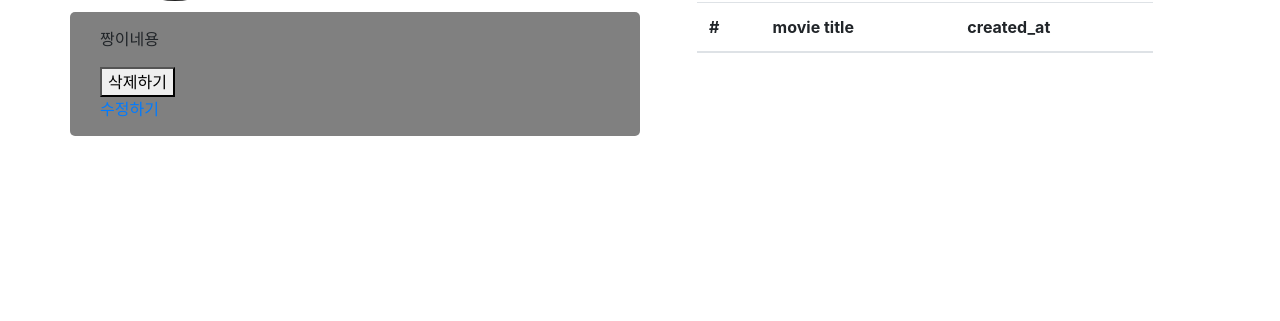
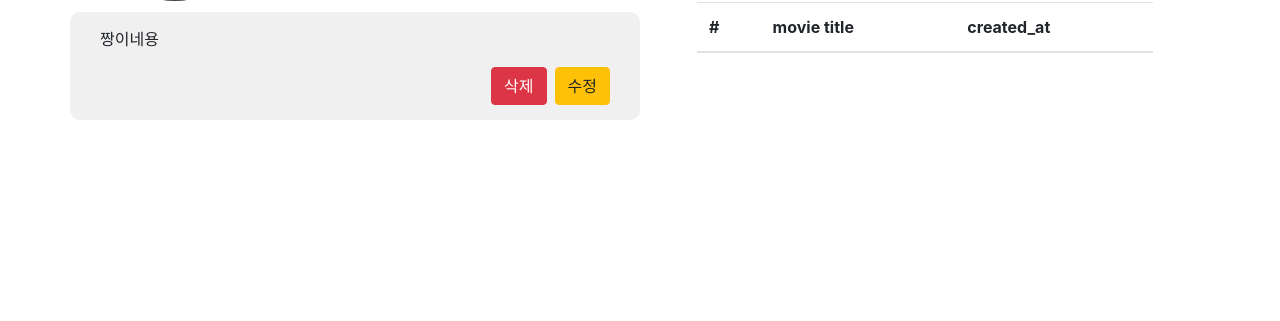
Before and after one commit to Jiyoon-park/finalProject, a Django app: page /1/review_detail/ in a window 1280 px wide. Shown: the part 479-800 px from the top of the page. Run offline with Django 3.2, Linux system fonts and the light colour scheme; a user stored in the database is signed in; data comes from the database, SQL or seed files in the repository; both versions use the stored data as it was after the commit; lists and menus that the app fills with data are empty; some libraries are stand-ins or nearby versions.

Commit message:
0614 | ADD fontawesome, axios CDN & review_detail update, delete, like buttons

```diff
--- a/movies/static/movies/review_detail.css
+++ b/movies/static/movies/review_detail.css
@@ -27,7 +27,7 @@ header {
 .user .user-img {
 width: 150px;
 height: 150px;
-border: 3px solid #222;
+border: 3px solid #444;
 border-radius: 100%;
 background-color: white;
 }
@@ -35,9 +35,9 @@ background-color: white;
 .review {
 width: 100%;
 height: 50%;
-background-color: grey;
+background-color: rgb(240, 240, 240);
 margin-top: 8%;
-border-radius: 5px;
+border-radius: 10px;
 padding: 15px 30px;
 }
 
@@ -45,3 +45,8 @@ padding: 15px 30px;
     margin-top: 3%;
     padding: 0 5%;
 }
+
+.UD-buttons {
+    display: flex;
+    justify-content: flex-end;
+}
--- a/movies/templates/movies/review_detail.html
+++ b/movies/templates/movies/review_detail.html
@@ -44,21 +44,25 @@
           {% with review_like_users=review.like_users.all %}
           <form action="{% url 'movies:like' review.pk %}">
               {% if request.user in review_like_users %}
+                <i class="fas fa-heart fa-lg like-button" style="color:crimson; cursor: pointer;"></i>
                 <button>좋아요 취소</button>
               {% else %}
+                <i class="fas fa-heart fa-lg like-button" style="color:grey; cursor: pointer;"></i>
                 <button>좋아요</button>
               {% endif %}
           </form>
           <p>{{ review_like_users|length }} 명이 좋아합니다. </p>
           {% endwith %}
           {% endif %}
+          <div class="UD-buttons">
           {% if request.user == review.user %}
               <form action="{% url 'movies:review_delete' review.pk %}" method='POST'>
                   {% csrf_token %}
-                  <button>삭제하기</button>
+                  <button class="btn btn-danger mr-2">삭제</button>
               </form>
-              <a href="{% url 'movies:review_update' review.pk %}">수정하기</a>
+              <a href="{% url 'movies:review_update' review.pk %}" class="btn btn-warning">수정</a>
           {% endif %}
+        </div>
         </div>
         <div class="other-reviews col-6">
           <h2>작가의 다른 리뷰</h2>
--- a/templates/base.html
+++ b/templates/base.html
@@ -5,6 +5,10 @@
 <head>
     <meta charset="UTF-8">
     <meta name="viewport" content="width=device-width, initial-scale=1.0">
+    <!-- axios cdn -->
+    <script src="https://unpkg.com/axios/dist/axios.min.js"></script>
+    <!-- fontawesome cdn -->
+    <script src="https://kit.fontawesome.com/e62e9efd87.js" crossorigin="anonymous"></script>
     <title>{% block title %}{% endblock %}</title>
     {% bootstrap_css %}
     {% block CSS %}{% endblock %}
```
Also changed, not shown: db.sqlite3.
